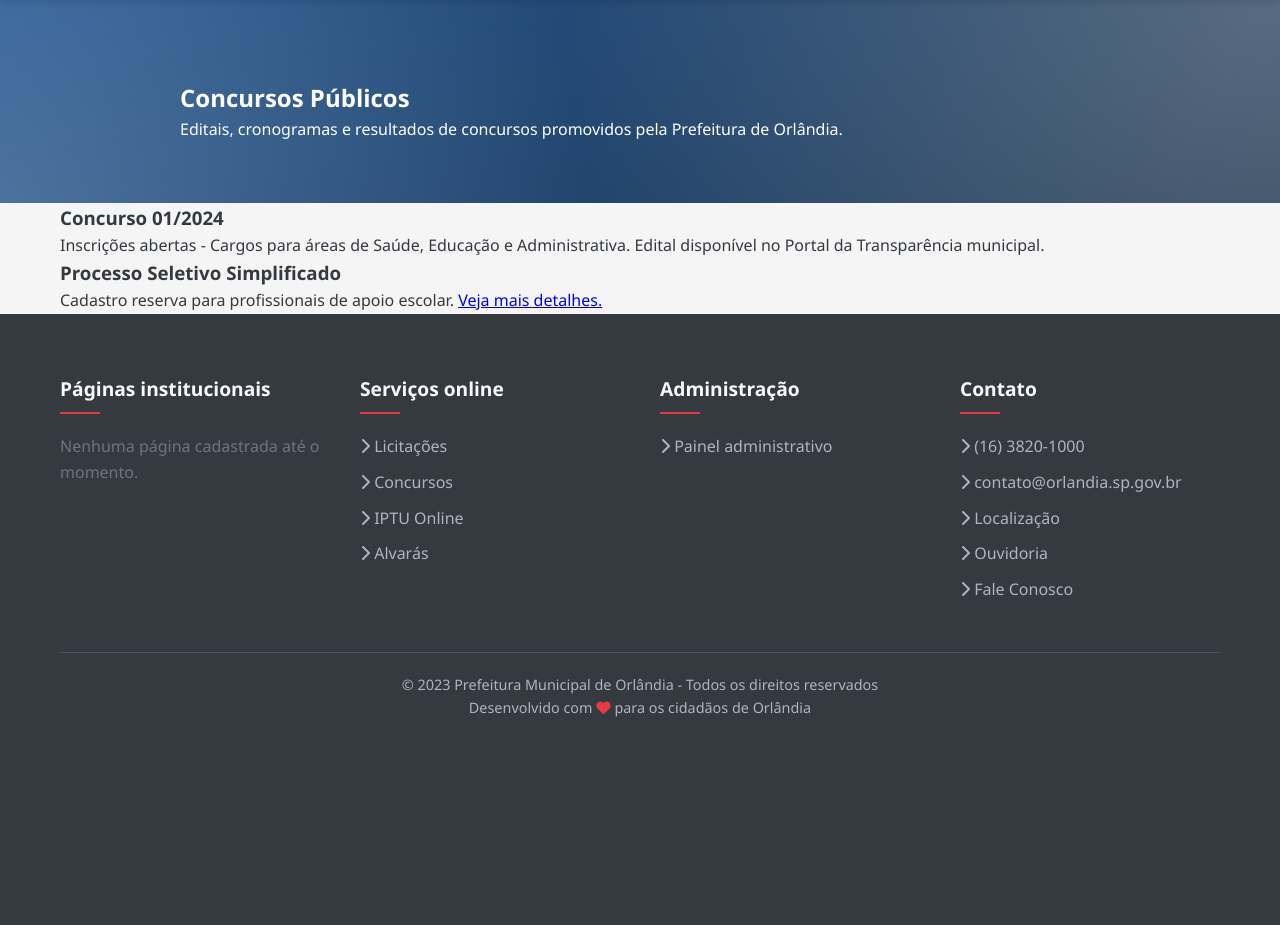
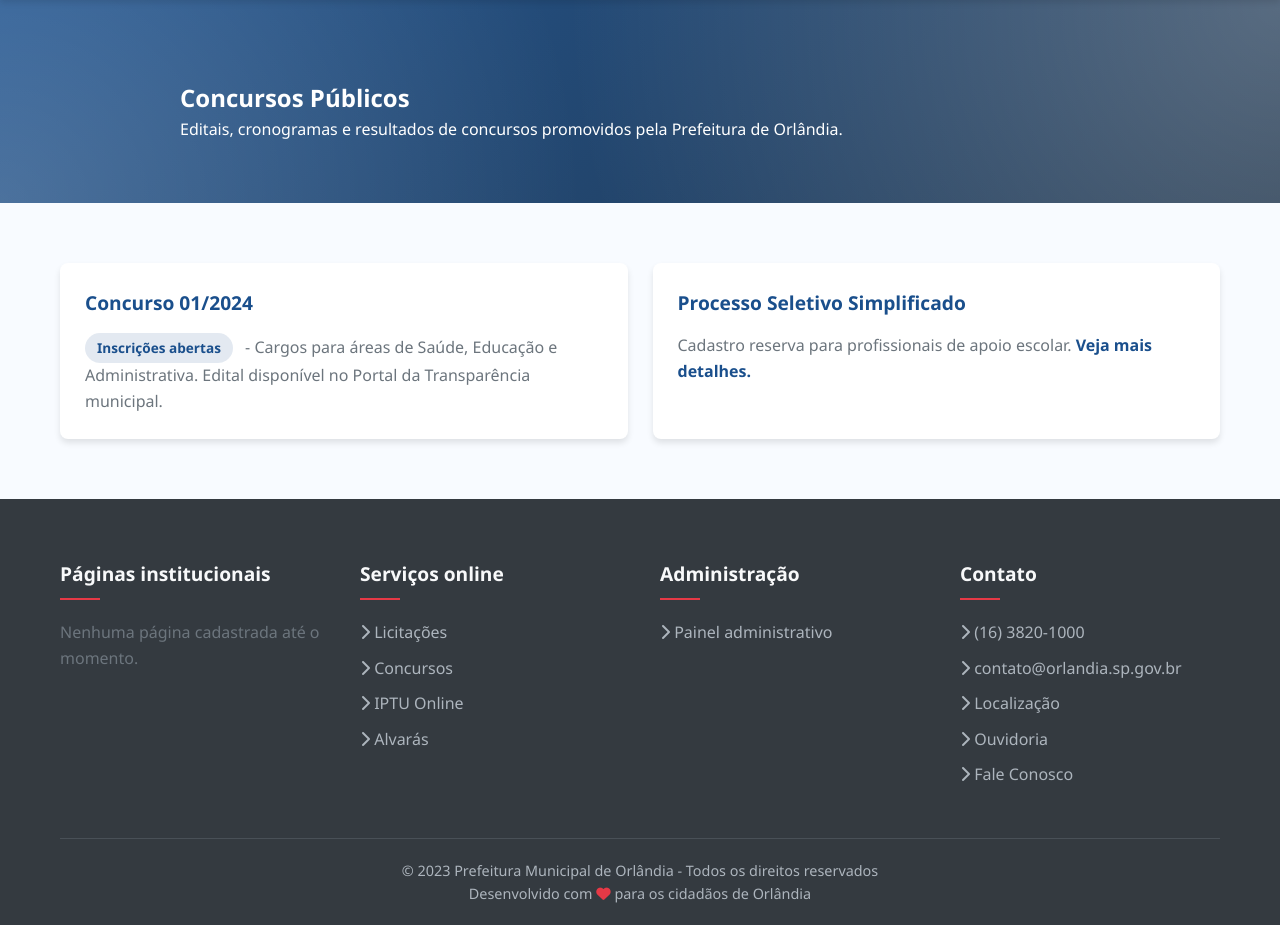
Before and after one commit to lucasmarcelin0/orl, a Flask app: page /concursos in a window 1280 px wide. Shown: the part 147-1072 px from the top of the page. Before the commit the page ends 864 px from the top, so only its background shows below. Run offline with Flask 3, Linux system fonts and the light colour scheme; parts of the project's set-up code (start-up, migrations or seed data) failed here and were passed over; some libraries are stand-ins or nearby versions.

Commit message:
Refine service card layout sizing

```diff
--- a/static/css/styles.css
+++ b/static/css/styles.css
@@ -340,6 +340,231 @@ nav a:hover::after {
     background-color: #c1121f;
 }
 
+/* Generic content sections */
+.content-section {
+    padding: 60px 0;
+}
+
+.content-section:nth-of-type(even) {
+    background-color: var(--light-bg-color);
+}
+
+.content-section .container {
+    display: flex;
+    flex-direction: column;
+    gap: 30px;
+}
+
+.highlight-box {
+    background-color: var(--white-color);
+    border-radius: var(--border-radius);
+    box-shadow: var(--box-shadow);
+    padding: 30px;
+    border-left: 6px solid var(--primary-color);
+}
+
+.highlight-box h2,
+.highlight-box h3 {
+    color: var(--primary-color);
+    margin-bottom: 15px;
+}
+
+.highlight-box p + p {
+    margin-top: 10px;
+}
+
+.button-link {
+    display: inline-flex;
+    align-items: center;
+    gap: 10px;
+    margin-top: 20px;
+    padding: 10px 24px;
+    background-color: var(--primary-color);
+    color: var(--white-color);
+    text-decoration: none;
+    border-radius: 999px;
+    font-weight: 600;
+    transition: var(--transition);
+}
+
+.button-link:hover,
+.button-link:focus {
+    background-color: #0d3a6b;
+    color: var(--white-color);
+}
+
+.card-list {
+    display: grid;
+    grid-template-columns: repeat(auto-fit, minmax(260px, 1fr));
+    gap: 25px;
+}
+
+.card-item {
+    background-color: var(--white-color);
+    border-radius: var(--border-radius);
+    box-shadow: var(--box-shadow);
+    padding: 25px;
+    display: flex;
+    flex-direction: column;
+    gap: 15px;
+}
+
+.card-item h3 {
+    color: var(--primary-color);
+    font-size: 1.2rem;
+}
+
+.card-item p {
+    color: var(--gray-color);
+    line-height: 1.6;
+}
+
+.card-item a {
+    color: var(--primary-color);
+    font-weight: 600;
+    text-decoration: none;
+}
+
+.card-item a:hover,
+.card-item a:focus {
+    text-decoration: underline;
+}
+
+.badge {
+    display: inline-block;
+    padding: 4px 12px;
+    background-color: rgba(26, 79, 140, 0.12);
+    color: var(--primary-color);
+    border-radius: 999px;
+    font-size: 0.85rem;
+    font-weight: 600;
+    margin-right: 8px;
+}
+
+.info-grid {
+    display: grid;
+    grid-template-columns: repeat(auto-fit, minmax(240px, 1fr));
+    gap: 25px;
+}
+
+.info-card {
+    background-color: var(--white-color);
+    border-radius: var(--border-radius);
+    box-shadow: var(--box-shadow);
+    padding: 25px;
+    display: flex;
+    flex-direction: column;
+    gap: 15px;
+}
+
+.info-card h3 {
+    color: var(--primary-color);
+    font-size: 1.1rem;
+}
+
+.info-card p {
+    color: var(--gray-color);
+    line-height: 1.6;
+}
+
+.callout {
+    background-color: rgba(42, 157, 143, 0.12);
+    border-left: 4px solid var(--accent-color);
+    border-radius: var(--border-radius);
+    padding: 20px 24px;
+    color: var(--dark-color);
+    box-shadow: var(--box-shadow);
+}
+
+.callout a {
+    color: var(--primary-color);
+    font-weight: 600;
+}
+
+.callout a:hover,
+.callout a:focus {
+    text-decoration: underline;
+}
+
+.document-list {
+    list-style: none;
+    display: flex;
+    flex-direction: column;
+    gap: 15px;
+}
+
+.document-list li {
+    background-color: var(--white-color);
+    border-radius: var(--border-radius);
+    box-shadow: var(--box-shadow);
+    padding: 18px 22px;
+}
+
+.document-list a {
+    display: inline-flex;
+    align-items: center;
+    gap: 12px;
+    color: var(--primary-color);
+    font-weight: 600;
+    text-decoration: none;
+}
+
+.document-list a:hover,
+.document-list a:focus {
+    text-decoration: underline;
+}
+
+.document-list i {
+    font-size: 1.1rem;
+}
+
+.data-table {
+    width: 100%;
+    border-collapse: collapse;
+    background-color: var(--white-color);
+    border-radius: var(--border-radius);
+    overflow: hidden;
+    box-shadow: var(--box-shadow);
+}
+
+.data-table thead {
+    background-color: var(--primary-color);
+    color: var(--white-color);
+}
+
+.data-table th,
+.data-table td {
+    padding: 14px 18px;
+    border-bottom: 1px solid rgba(0, 0, 0, 0.05);
+    text-align: left;
+}
+
+.data-table tbody tr:nth-child(even) {
+    background-color: rgba(26, 79, 140, 0.04);
+}
+
+.data-table tbody tr:last-child th,
+.data-table tbody tr:last-child td {
+    border-bottom: none;
+}
+
+@media (max-width: 768px) {
+    .content-section .container {
+        gap: 20px;
+    }
+
+    .highlight-box,
+    .card-item,
+    .info-card {
+        padding: 20px;
+    }
+
+    .button-link {
+        width: 100%;
+        justify-content: center;
+    }
+}
+
 /* Services Section */
 .services {
     padding: 80px 0;
@@ -364,8 +589,9 @@ nav a:hover::after {
 
 .services-grid {
     display: grid;
-    grid-template-columns: repeat(auto-fill, minmax(280px, 1fr));
-    gap: 30px;
+    grid-template-columns: repeat(auto-fit, minmax(320px, 1fr));
+    gap: 24px;
+    align-items: stretch;
 }
 
 .service-card {
@@ -375,7 +601,12 @@ nav a:hover::after {
     box-shadow: var(--box-shadow);
     transition: var(--transition);
     text-align: center;
-    padding: 30px 20px;
+    padding: 24px 20px;
+    display: flex;
+    flex-direction: column;
+    height: 100%;
+    max-width: 420px;
+    margin: 0 auto;
 }
 
 .service-card:hover {
@@ -405,6 +636,12 @@ nav a:hover::after {
 .service-card p {
     color: var(--gray-color);
     margin-bottom: 20px;
+    display: -webkit-box;
+    -webkit-line-clamp: 4;
+    -webkit-box-orient: vertical;
+    overflow: hidden;
+    text-overflow: ellipsis;
+    min-height: 4.8em;
 }
 
 .service-card a {
@@ -416,6 +653,7 @@ nav a:hover::after {
     border-radius: 50px;
     font-weight: 500;
     transition: var(--transition);
+    margin-top: auto;
 }
 
 .service-card a:hover {
```
